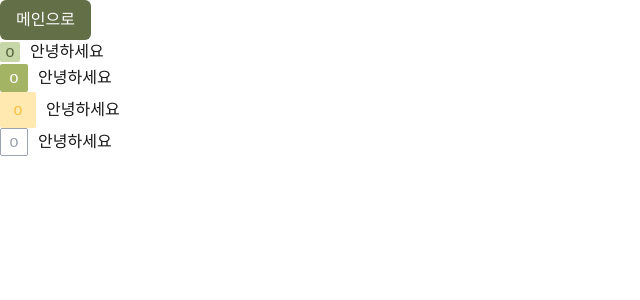
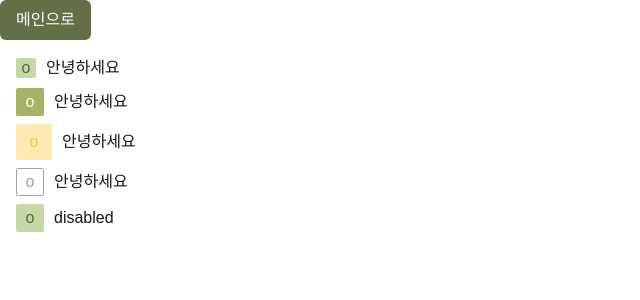
Before and after one commit to User850413/components, a Next.js app: page /components-pages/checkBox-page in a window 1280 px wide. Shown: the top 300 px of the page, without its empty margins (0-640 px from the left). Built offline with nearby package versions, Linux system fonts and the light colour scheme.

Commit message:
02/19 :lipstick: : tailwind 변수 추가 및 데모 페이지 UI 보완

```diff
--- a/src/components/CheckBox.tsx
+++ b/src/components/CheckBox.tsx
@@ -42,9 +42,11 @@ export default function CheckBox({
       gray: 'border-gray-400 bg-white text-gray-400 hover:bg-gray-50',
     },
     subtle: {
-      primary: 'bg-primary-soft text-primary-darker hover:bg-primary',
-      secondary: 'bg-secondary-soft text-secondary-darker hover:bg-secondary',
-      tertiary: 'bg-tertiary-soft text-tertiary-darker hover:bg-tertiary',
+      primary: 'bg-primary-soft text-primary-darker hover:bg-primary-lighter',
+      secondary:
+        'bg-secondary-soft text-secondary-darker hover:bg-secondary-lighter',
+      tertiary:
+        'bg-tertiary-soft text-tertiary-darker hover:bg-tertiary-lighter',
       gray: 'bg-gray-200 text-gray-500 hover:bg-gray-300',
     },
     solid: {
@@ -67,7 +69,7 @@ export default function CheckBox({
         >
           <div
             className={clsx(
-              'relative rounded-sm',
+              'relative cursor-pointer rounded-sm',
               { border: variants === 'outline' },
               {
                 'h-5 w-5 rounded-sm': size === 'sm',
--- a/src/pages/components-pages/checkBox-page.tsx
+++ b/src/pages/components-pages/checkBox-page.tsx
@@ -2,7 +2,8 @@ import CheckBox from '@/components/CheckBox'
 
 export default function CheckBoxPage() {
   return (
-    <>
+    <ul className="ml-4 mt-4 flex flex-col items-start gap-2">
+      <li>
         <CheckBox
           label="안녕하세요"
           gap={10}
@@ -10,6 +11,8 @@ export default function CheckBoxPage() {
           variants="subtle"
           size="sm"
         />
+      </li>
+      <li>
         <CheckBox
           label="안녕하세요"
           gap={10}
@@ -17,6 +20,8 @@ export default function CheckBoxPage() {
           variants="solid"
           size="md"
         />
+      </li>
+      <li>
         <CheckBox
           label="안녕하세요"
           gap={10}
@@ -24,6 +29,8 @@ export default function CheckBoxPage() {
           variants="subtle"
           size="lg"
         />
+      </li>
+      <li>
         <CheckBox
           label="안녕하세요"
           gap={10}
@@ -31,6 +38,17 @@ export default function CheckBoxPage() {
           variants="outline"
           size="md"
         />
-    </>
+      </li>
+      <li>
+        <CheckBox
+          label="disabled"
+          gap={10}
+          color="primary"
+          variants="subtle"
+          size="md"
+          disabled
+        />
+      </li>
+    </ul>
   )
 }
--- a/tailwind.config.ts
+++ b/tailwind.config.ts
@@ -11,7 +11,7 @@ export default {
       colors: {
         primary: '#626F47',
         'primary-soft': '#c8d7a7',
-        'primary-lighter': '#758357',
+        'primary-lighter': '#8e9e6d',
         'primary-darker': '#5a6740',
         secondary: '#A4B465',
         'secondary-soft': '#dde7b5',
```
Lines whose indentation alone changed are shown as unchanged.
